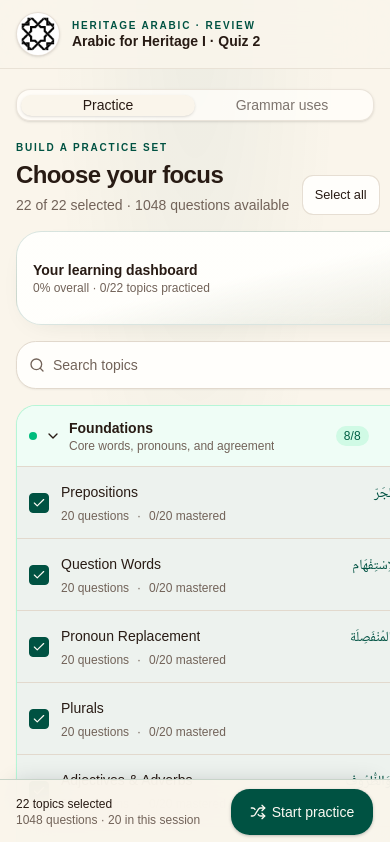
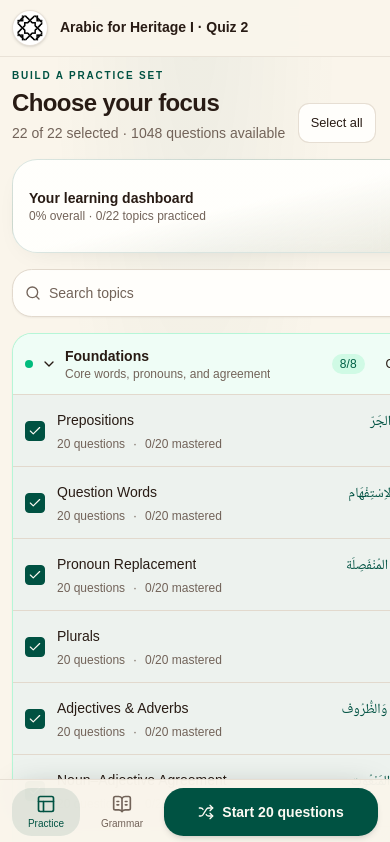
Before and after one commit to Omar-Elsayed08/HeritageArabicReview, a React (Vite) app: page / in a window 390 px wide. Shown: the top 842 px of the page. Built offline with nearby package versions, Linux system fonts and the light colour scheme.

Commit message:
Make mobile experience app-like

```diff
--- a/src/App.tsx
+++ b/src/App.tsx
@@ -1,4 +1,5 @@
 import { useCallback, useEffect, useRef, useState } from "react"
+import { BookOpenText, PanelsTopLeft, Play, Shuffle } from "lucide-react"
 import { Tabs, TabsContent, TabsList, TabsTrigger } from "@/components/ui/tabs"
 import { Setup } from "@/components/Setup"
 import { GrammarUses } from "@/components/GrammarUses"
@@ -31,6 +32,7 @@ function shuffled<T>(list: T[]): T[] {
 
 export default function App() {
   const [screen, setScreen] = useState<Screen>("setup")
+  const [setupTab, setSetupTab] = useState("practice")
   const [prefs, setPrefs] = usePersistentState("ahq-prefs", {
     selected: TOPICS.map((t) => t.id) as TopicId[],
     length: 20 as number | "all",
@@ -90,14 +92,14 @@ export default function App() {
 
   return (
     <div className="min-h-svh">
-      <header className="sticky top-0 z-30 border-b border-border/70 bg-background/85 backdrop-blur-xl">
-        <div className="mx-auto flex max-w-6xl items-center justify-between gap-4 px-4 py-3 sm:px-6">
+      <header className={`${screen === "quiz" ? "hidden sm:block" : ""} sticky top-0 z-30 border-b border-border/70 bg-background/90 backdrop-blur-xl`}>
+        <div className="mx-auto flex max-w-6xl items-center justify-between gap-3 px-3 py-2.5 sm:gap-4 sm:px-6 sm:py-3">
           <button type="button" onClick={() => setScreen("setup")} className="flex min-w-0 items-center gap-3 text-left">
-            <div className="flex size-11 shrink-0 items-center justify-center rounded-2xl border border-border/80 bg-white shadow-sm">
-              <img src={`${import.meta.env.BASE_URL}favicon.png`} alt="" className="size-9 object-contain" />
+            <div className="flex size-9 shrink-0 items-center justify-center rounded-xl border border-border/80 bg-white shadow-sm sm:size-11 sm:rounded-2xl">
+              <img src={`${import.meta.env.BASE_URL}favicon.png`} alt="" className="size-7 object-contain sm:size-9" />
             </div>
             <div className="min-w-0">
-              <p className="truncate text-[10px] font-semibold tracking-[0.18em] text-primary uppercase">Heritage Arabic · Review</p>
+              <p className="hidden truncate text-[10px] font-semibold tracking-[0.18em] text-primary uppercase xs:block sm:block">Heritage Arabic · Review</p>
               <h1 className="truncate text-sm leading-tight font-semibold sm:text-base">Arabic for Heritage I · Quiz 2</h1>
             </div>
           </button>
@@ -108,10 +110,10 @@ export default function App() {
         </div>
       </header>
 
-      <main className="mx-auto max-w-6xl px-4 py-5 sm:px-6 sm:py-8">
+      <main className={`mx-auto max-w-6xl px-3 pt-3 sm:px-6 sm:py-8 ${screen === "setup" ? "pb-24 sm:pb-8" : "pb-6"} ${screen === "quiz" ? "sm:pt-8" : ""}`}>
         {screen === "setup" && (
-          <Tabs defaultValue="practice" className="gap-5 sm:gap-7">
-            <TabsList className="h-12 w-full border border-border/70 bg-card/70 p-1 shadow-sm sm:w-fit">
+          <Tabs value={setupTab} onValueChange={setSetupTab} className="gap-3 sm:gap-7">
+            <TabsList className="hidden h-12 border border-border/70 bg-card/70 p-1 shadow-sm sm:flex sm:w-fit">
               <TabsTrigger value="practice">Practice</TabsTrigger>
               <TabsTrigger value="uses">Grammar uses</TabsTrigger>
             </TabsList>
@@ -150,6 +152,28 @@ export default function App() {
           </Tabs>
         )}
 
+        {screen === "setup" && (
+          <nav aria-label="Main navigation" className="fixed inset-x-0 bottom-0 z-50 border-t border-border/80 bg-background/95 px-3 pt-2 pb-[calc(0.5rem+env(safe-area-inset-bottom))] shadow-[0_-8px_30px_-20px_rgba(24,42,33,0.35)] backdrop-blur-xl sm:hidden">
+            <div className="mx-auto flex max-w-lg items-center gap-2">
+              <button type="button" onClick={() => setSetupTab("practice")} aria-current={setupTab === "practice" ? "page" : undefined} className={`flex min-h-12 min-w-[4.25rem] flex-col items-center justify-center gap-0.5 rounded-xl px-2 text-[10px] font-medium transition-colors ${setupTab === "practice" ? "bg-primary/10 text-primary" : "text-muted-foreground hover:bg-muted"}`}>
+                <PanelsTopLeft className="size-5" />Practice
+              </button>
+              <button type="button" onClick={() => setSetupTab("uses")} aria-current={setupTab === "uses" ? "page" : undefined} className={`flex min-h-12 min-w-[4.25rem] flex-col items-center justify-center gap-0.5 rounded-xl px-2 text-[10px] font-medium transition-colors ${setupTab === "uses" ? "bg-primary/10 text-primary" : "text-muted-foreground hover:bg-muted"}`}>
+                <BookOpenText className="size-5" />Grammar
+              </button>
+              {setupTab === "practice" && (() => {
+                const selected = Array.isArray(prefs.selected) ? prefs.selected : []
+                const count = QUESTIONS.filter((question) => selected.includes(question.topic)).length
+                const sessionLength = prefs.length === "all" ? count : Math.min(prefs.length, count)
+                return <button type="button" onClick={start} disabled={!count} className="ml-auto flex min-h-12 flex-1 items-center justify-center gap-2 rounded-xl bg-primary px-3 text-sm font-semibold text-primary-foreground shadow-md disabled:opacity-50">
+                  {settings.shuffle ? <Shuffle className="size-4" /> : <Play className="size-4" />}
+                  <span className="truncate">Start {sessionLength} questions</span>
+                </button>
+              })()}
+            </div>
+          </nav>
+        )}
+
         {screen === "quiz" && session.length > 0 && (
           <Quiz
             key={sessionKey}
@@ -181,7 +205,7 @@ export default function App() {
         )}
       </main>
 
-      <footer className="mx-auto max-w-6xl px-4 pb-8 text-xs text-muted-foreground sm:px-6">
+      <footer className="mx-auto hidden max-w-6xl px-4 pb-8 text-xs text-muted-foreground sm:block sm:px-6">
         Based on the Arabic for Heritage I Quiz 2 study guide (Fall 2026).
       </footer>
     </div>
--- a/src/components/Quiz.tsx
+++ b/src/components/Quiz.tsx
@@ -146,8 +146,8 @@ export function Quiz({ questions, settings, onFinish, onExit, onCorrect }: Props
   const filledSentence = q.sentence.replace("___", q.answers[0].replace(/ـ$/, ""))
 
   return (
-    <div className="mx-auto max-w-3xl space-y-4 sm:space-y-6">
-      <div className="flex items-center gap-2 rounded-2xl border border-border/70 bg-card/85 p-2 shadow-sm backdrop-blur-sm sm:gap-4 sm:px-3">
+    <div className="mx-auto max-w-3xl space-y-3 sm:space-y-6">
+      <div className="sticky top-0 z-20 -mx-3 flex items-center gap-2 border-b border-border/70 bg-background/95 p-2 shadow-sm backdrop-blur-xl sm:static sm:mx-0 sm:gap-4 sm:rounded-2xl sm:border sm:bg-card/85 sm:px-3">
         <Button variant="ghost" size="icon" className="size-11 rounded-xl text-muted-foreground hover:bg-destructive/10 hover:text-destructive" onClick={() => onExit(records)} aria-label="End session">
           <X />
         </Button>
@@ -166,7 +166,7 @@ export function Quiz({ questions, settings, onFinish, onExit, onCorrect }: Props
       </div>
 
       <Card className="overflow-visible border-primary/15 bg-card shadow-[0_18px_54px_-36px_rgba(29,61,51,0.36)] sm:rounded-3xl">
-        <CardContent className="space-y-5 px-4 py-5 sm:space-y-6 sm:px-7 sm:py-7">
+        <CardContent className="space-y-4 px-3.5 py-4 sm:space-y-6 sm:px-7 sm:py-7">
           <div className="flex flex-wrap items-center justify-between gap-2">
             <div className="flex min-w-0 items-center gap-2.5">
               <span className="size-2 rounded-full bg-primary ring-4 ring-primary/10" />
--- a/src/components/Setup.tsx
+++ b/src/components/Setup.tsx
@@ -91,7 +91,7 @@ export function Setup({
   }
 
   return (
-    <div className="grid gap-5 pb-24 lg:grid-cols-[minmax(0,1fr)_360px] lg:gap-7 lg:pb-0">
+    <div className="grid gap-4 pb-4 lg:grid-cols-[minmax(0,1fr)_360px] lg:gap-7 lg:pb-0">
       <section className="space-y-4">
         <div className="flex flex-wrap items-end justify-between gap-3">
           <div>
@@ -411,18 +411,6 @@ export function Setup({
         </p>
       </aside>
 
-      <div className="fixed inset-x-0 bottom-0 z-40 border-t border-primary/20 bg-background/95 px-4 pt-2 pb-[calc(0.5rem+env(safe-area-inset-bottom))] shadow-[0_-8px_24px_-16px_rgba(15,23,42,0.3)] backdrop-blur-xl lg:hidden">
-        <div className="mx-auto flex max-w-xl items-center gap-3">
-          <div className="min-w-0 flex-1">
-            <p className="truncate text-xs font-medium">{selectedTopics.length} topics selected</p>
-            <p className="truncate text-xs text-muted-foreground">{available} questions · {sessionSize} in this session</p>
-          </div>
-          <Button className="h-12 min-w-36 px-4" disabled={available === 0} onClick={onStart}>
-            {settings.shuffle ? <Shuffle /> : <Play />}
-            {available === 0 ? "Choose a topic" : "Start practice"}
-          </Button>
-        </div>
-      </div>
     </div>
   )
 }
```
Also changed, not shown: src/components/GrammarUses.tsx (+22 -10 lines).
